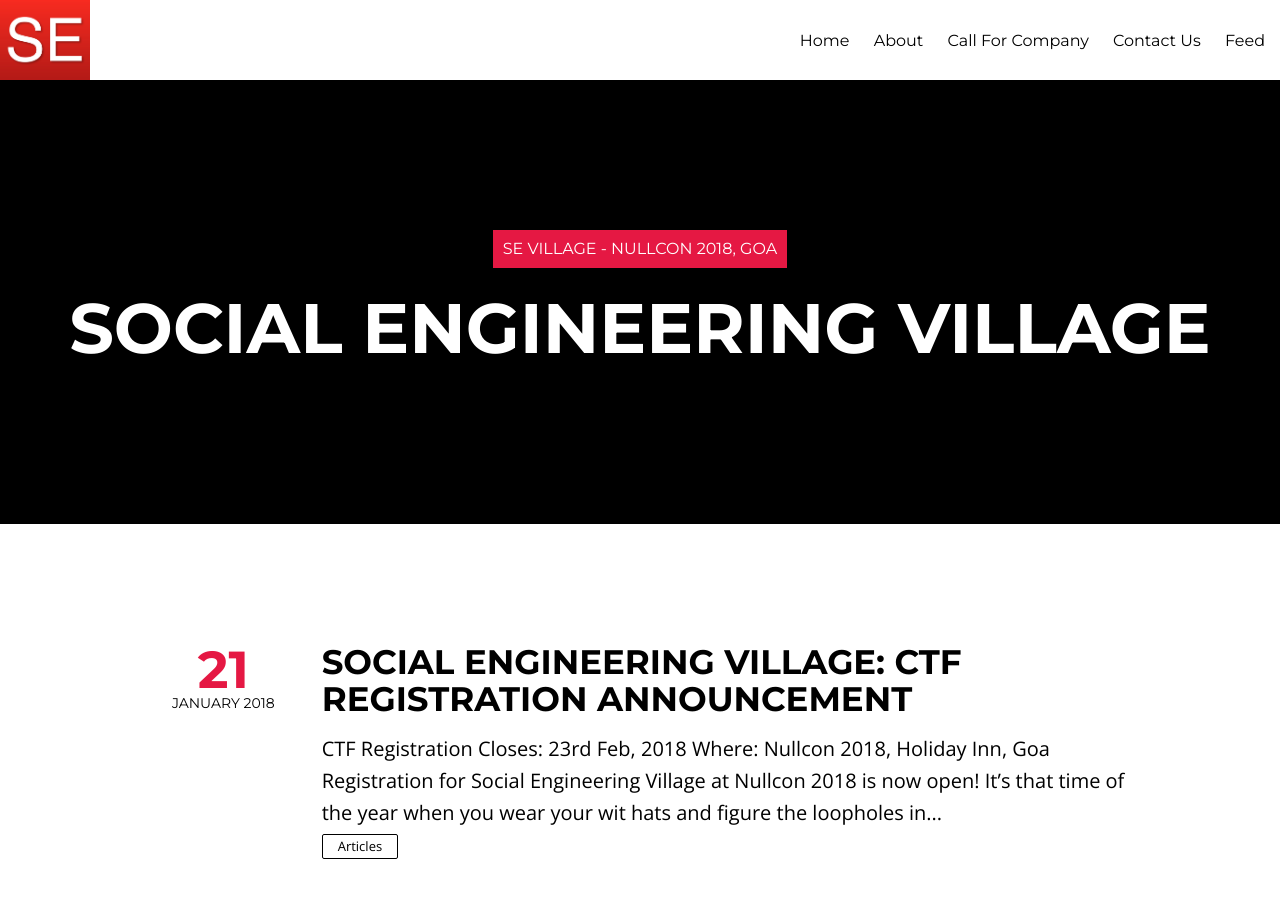
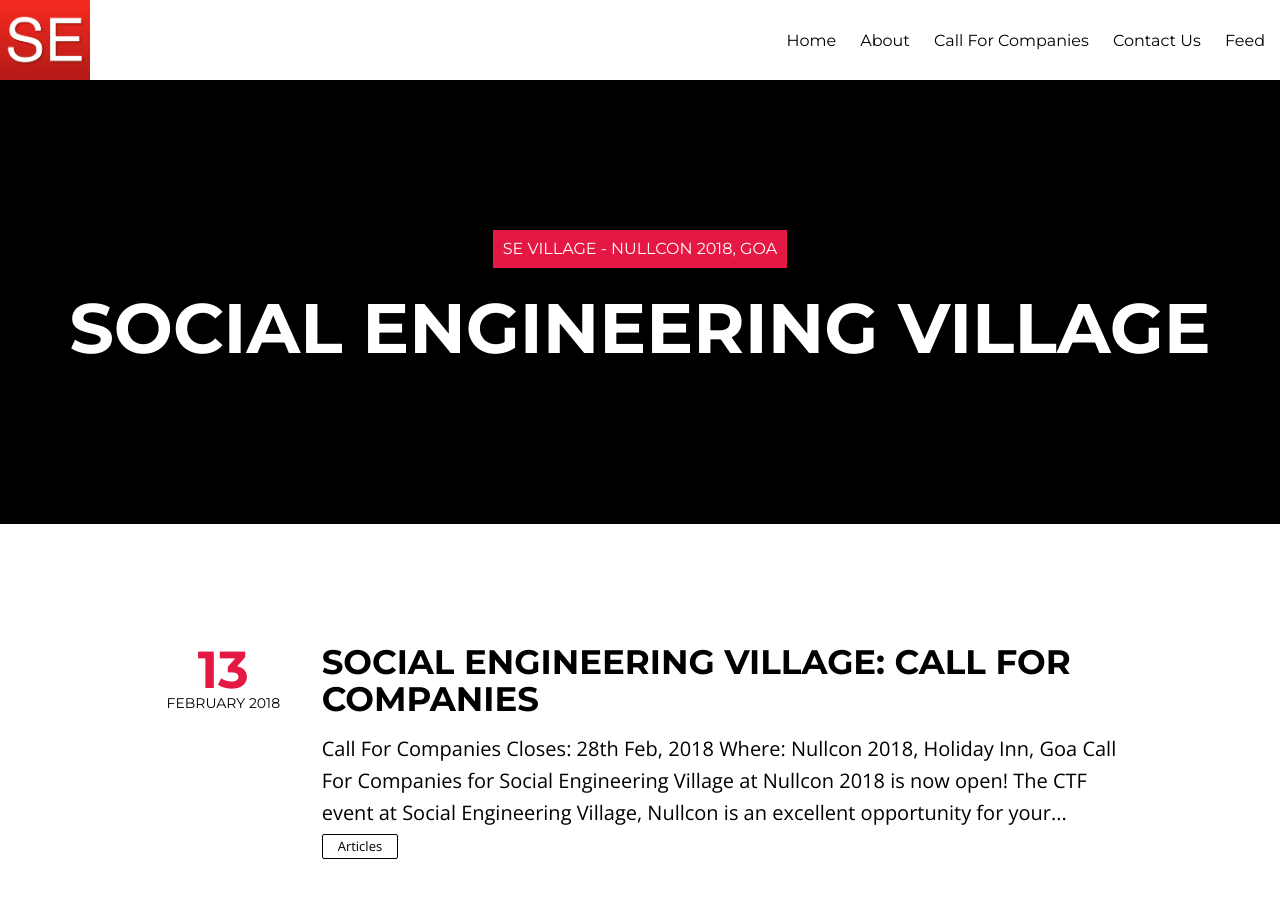
Before and after one commit to sevillage/sevillage, a Jekyll site: the page built from index.html, in a window 1280 px wide and 900 px high. Built offline with Jekyll 4.4.1, drawn with Linux system fonts in a browser that asks for light colours; nearby versions of some CDN libraries; the list of posts is cut into pages by our own code.

Commit message:
CFC2
Post Added for CFC

```diff
--- a/_config.yml
+++ b/_config.yml
@@ -37,7 +37,7 @@
     icon: home
   - title: About
     url: /about
-  - title: Call For Company
+  - title: Call For Companies
     url: /CFC
   - title: Contact Us
     url: /contactus
--- /dev/null
+++ b/_posts/2018-02-13-cfc.md
@@ -0,0 +1,16 @@
+---
+layout: post
+title: 'Social Engineering Village: Call For Companies'
+description: "Social Engineering Village: CFC Announcement"
+category: articles
+modified: 2018-02-13
+permalink: /CFC
+comments: false
+share: false
+---
+Call For Companies Closes: 28th Feb, 2018
+Where: Nullcon 2018, Holiday Inn, Goa
+
+## *Call For Companies for Social Engineering Village at Nullcon 2018 is now open!*
+
+The CTF event at Social Engineering Village, Nullcon is an excellent opportunity for your organization to assess your SE Quotient.To start the association and know more about this, please contact us.
```
Also changed, not shown: CFC.md (+1 -1 lines).
